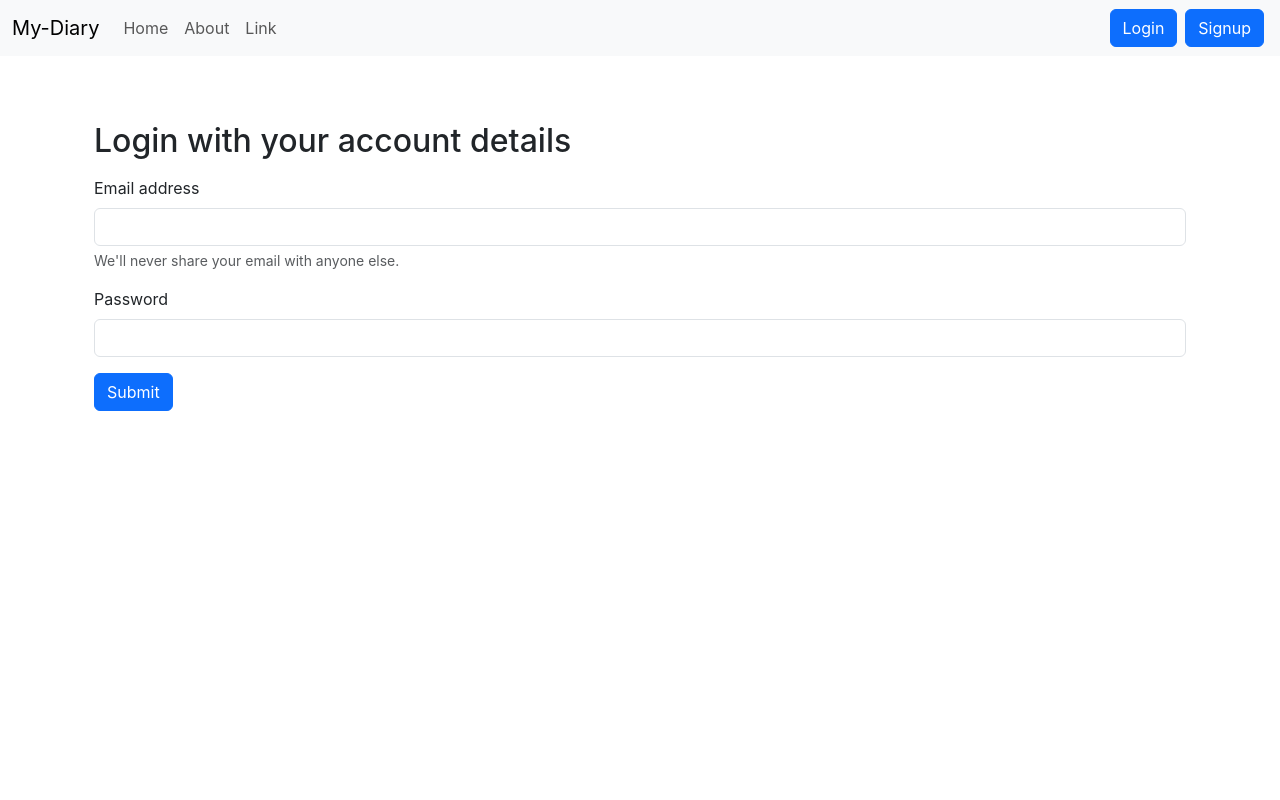
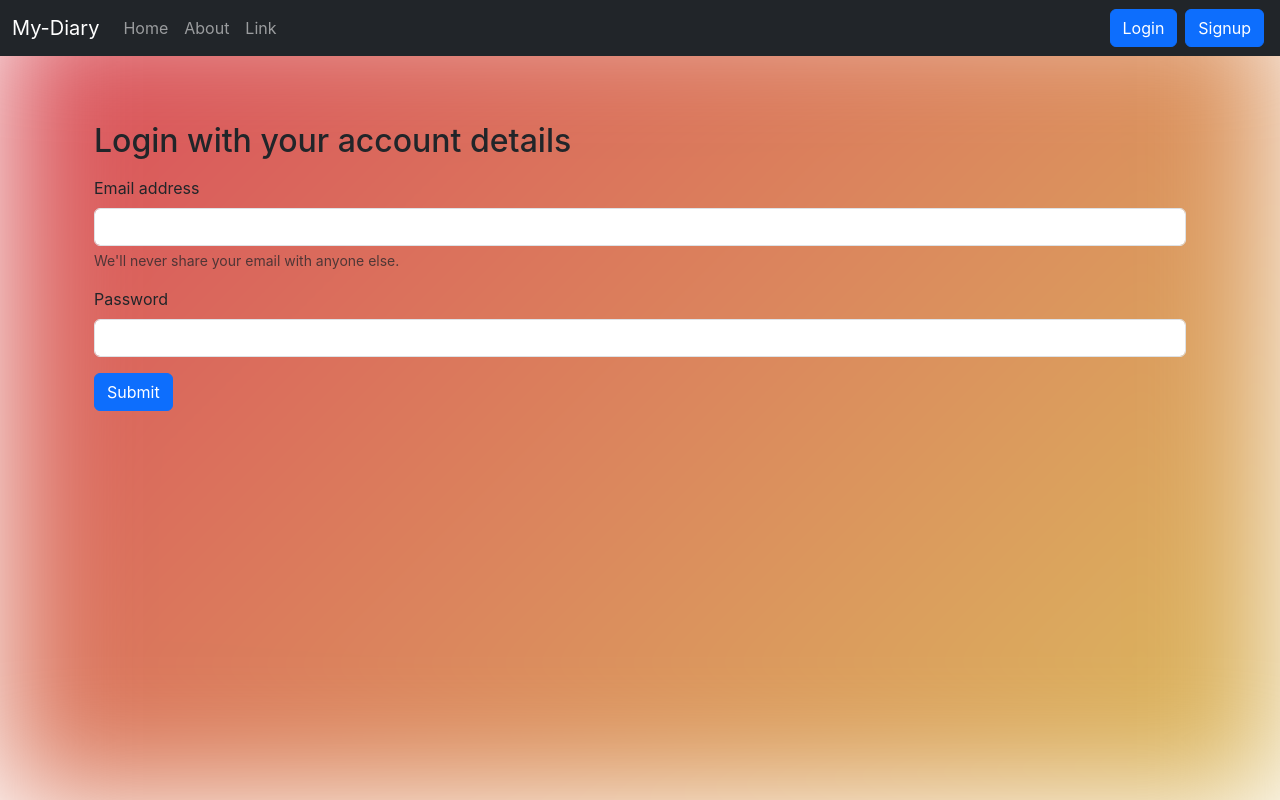
Before and after one commit to anakafeel/my-diary-frontend, a React (Create React App) app: page /login in a window 1280 px wide. Built offline with nearby package versions, Linux system fonts and the light colour scheme.

Commit message:
added gradient and dark navbar

```diff
--- a/src/App.js
+++ b/src/App.js
@@ -9,6 +9,8 @@ import Alert from "./components/Alert";
 import Login from "./components/Login";
 import Signup from "./components/Signup";
 import { BrowserRouter, Route, Routes } from "react-router-dom";
+
+import GradientBackground from "./components/GradientBackground";
 
 function App() {
     /* ALERT USESTATE */
@@ -27,6 +29,7 @@ function App() {
       <NoteState>
         <BrowserRouter>
           <Navbar />
+         <GradientBackground/>
           <Alert alert={alert}/>
           <div className="container">
           <div className="container my-3">
--- /dev/null
+++ b/src/components/GradientBackground.js
@@ -0,0 +1,36 @@
+import React from "react";
+import { motion } from "framer-motion";
+
+const GradientBackground = () => {
+  return (
+    <motion.div
+      style={{
+        position: 'fixed',
+        top: 0,
+        left: 0,
+        width: '100vw',
+        height: '100vh',
+        zIndex: -1, // Ensure it stays behind other components
+        background: 'linear-gradient(135deg, #ff0066, #00d4ff)', // Initial gradient
+        filter: 'blur(60px)', // Add blur to mimic the effect in the image
+      }}
+      animate={{
+        background: [
+          "linear-gradient(135deg, #ff0066, #00d4ff)",
+          "linear-gradient(135deg, #8e44ad, #3498db)",
+          "linear-gradient(135deg, #e74c3c, #f1c40f)",
+          "linear-gradient(135deg, #1abc9c, #2ecc71)",
+          "linear-gradient(135deg, #d35400, #f39c12)"
+        ],
+        transition: {
+          duration: 12, // Duration of one full cycle
+          ease: "linear",
+          repeat: Infinity, // Infinite loop
+          repeatType: "mirror" // Reverse on completion for smooth transition
+        }
+      }}
+    />
+  );
+};
+
+export default GradientBackground;
--- a/src/components/Navbar.js
+++ b/src/components/Navbar.js
@@ -11,7 +11,7 @@ const Navbar = () => {
   let location = useLocation();
   return (
     <div>
-      <nav className="navbar navbar-expand-lg bg-body-tertiary">
+      <nav className="navbar navbar-expand-lg navbar-dark bg-dark">
         <div className="container-fluid">
           <Link className="navbar-brand" to="#">
             My-Diary
```
